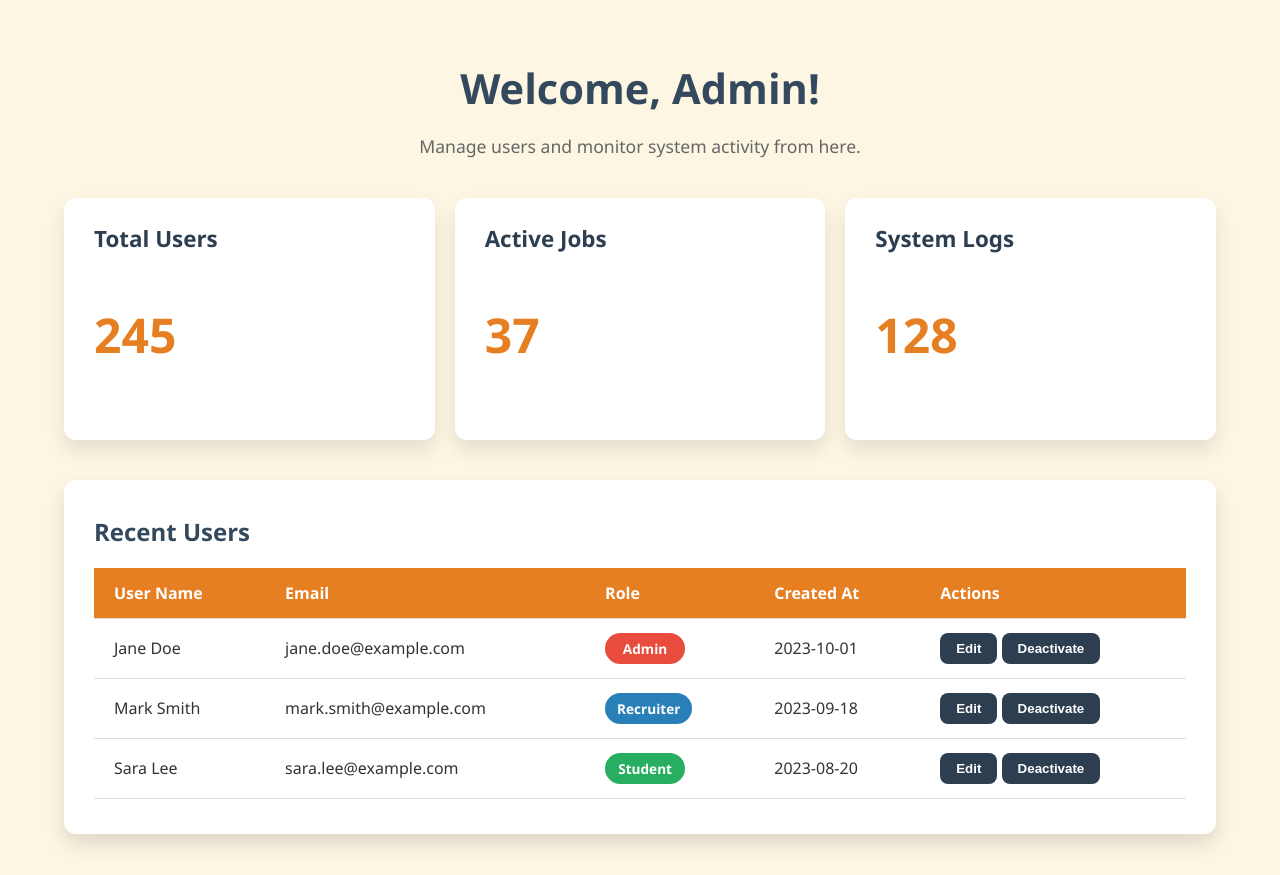
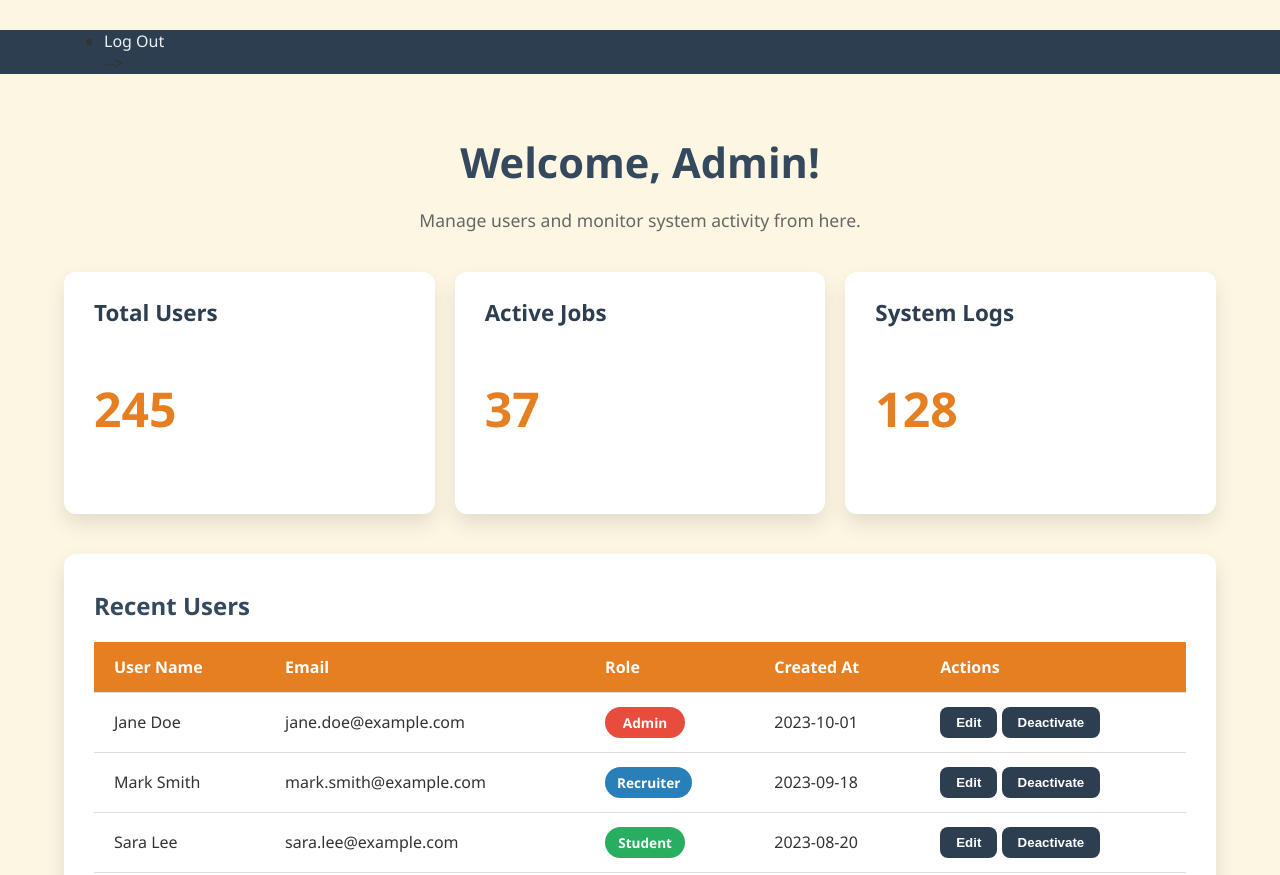
Before and after one commit to KU-Sakshi/ZidioConnect_Project, a plain HTML site: page zidioFrontend/HTML/dashboard.html in a window 1280 px wide. Shown: the top 875 px of the page. Drawn offline with Linux system fonts and the light colour scheme.

Commit message:
Update dashboard.html

```diff
--- a/zidioFrontend/HTML/dashboard.html
+++ b/zidioFrontend/HTML/dashboard.html
@@ -204,11 +204,11 @@
       <!-- <a href="/index.html" class="logo">JobPortal</a> -->
       <nav class="main-nav">
         <ul>
-          <!-- <li><a href="/views/auth/login.html">Login</a></li>
-          <li><a href="/views/auth/register.html">Register</a></li>
+          <li><a href="/ZidioConnect_Project-main/zidioFrontend/index.html" class="logo">Log Out</a></li>
+          <!-- <li><a href="/views/auth/register.html">Register</a></li>
           <li><a href="/views/student/dashboard.html" class="student-link">Student Dashboard</a></li>
           <li><a href="/views/recruiter/dashboard.html" class="recruiter-link">Recruiter Dashboard</a></li>
-          <li><a href="/views/admin/dashboard.html" class="admin-link">Admin Dashboard</a></li> -->
+          <li><a href="/views/admin/dashboard.html" class="admin-link">Admin Dashboard</a></li> --> -->
         </ul>
       </nav>
     </div>
```
